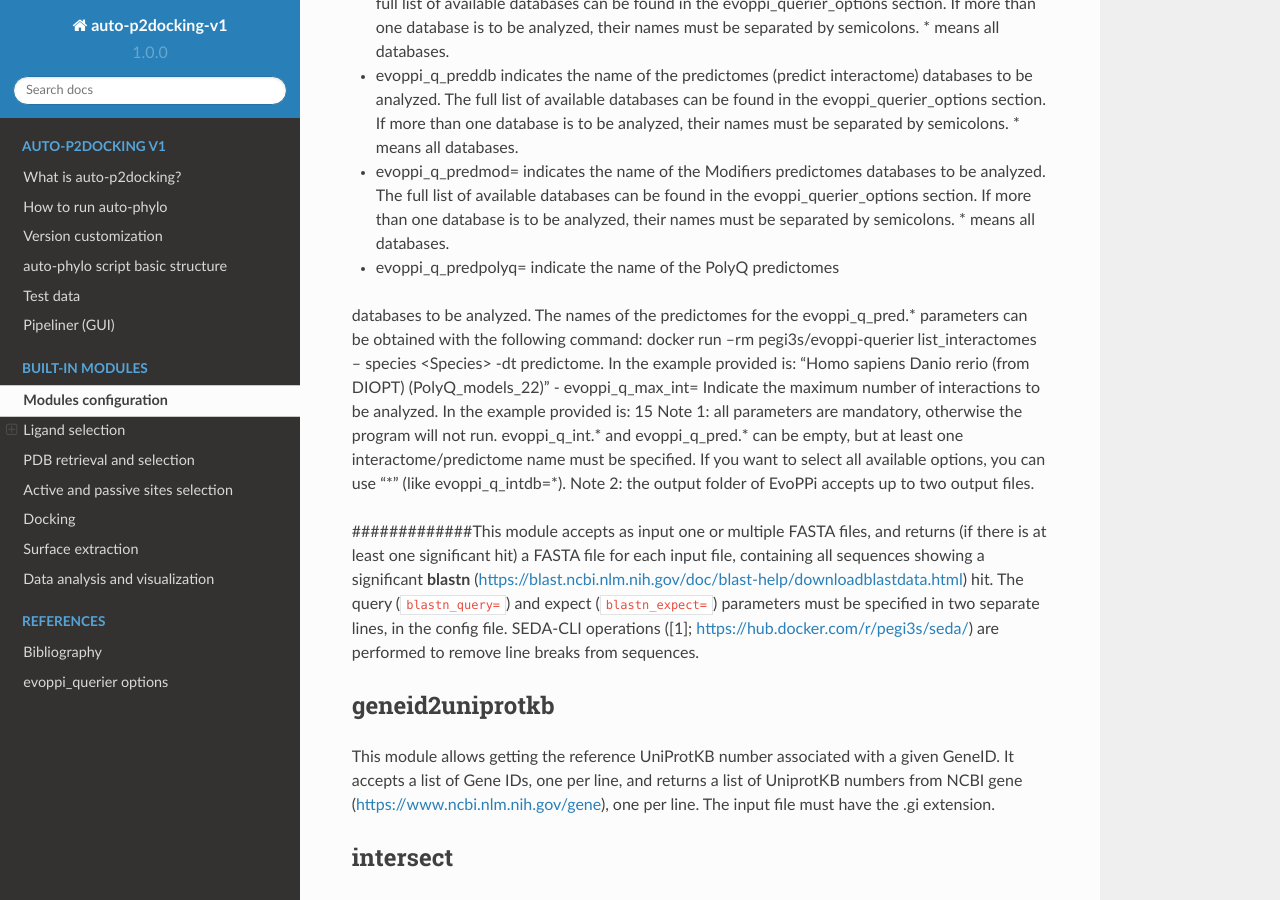
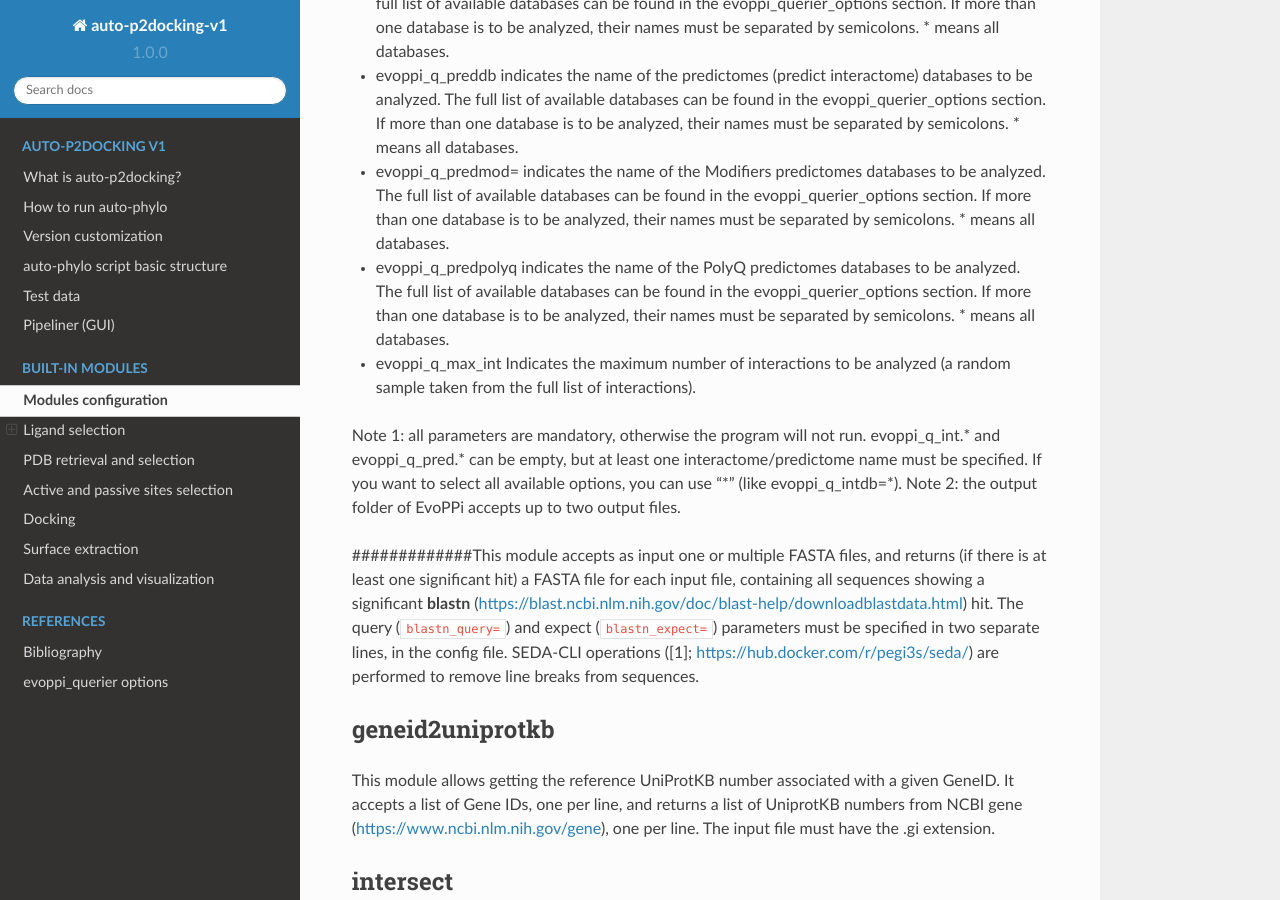
Before and after one commit to pegi3s/auto-p2docking-docs, a Sphinx documentation site: the page built from source/modules_1_ligand_selection.rst, in a window 1280 px wide and 900 px high, scrolled down 1126 px. Built offline with Sphinx 7.4.7 and the Read the Docs theme 2.0.0, drawn with Linux system fonts in a browser that asks for light colours.

Commit message:
Update modules_1_ligand_selection.rst

```diff
--- a/source/modules_1_ligand_selection.rst
+++ b/source/modules_1_ligand_selection.rst
@@ -40,14 +40,10 @@ where:
 
 - evoppi_q_predmod= indicates the name of the Modifiers predictomes databases to be analyzed. The full list of available databases can be found in the evoppi_querier_options section. If more than one database is to be analyzed, their names must be separated by semicolons. * means all databases.
 
-- evoppi_q_predpolyq= indicate the name of the PolyQ predictomes
-databases to be analyzed. The names of the predictomes for the
-evoppi_q_pred.* parameters can be obtained with the following
-command: docker run --rm pegi3s/evoppi-querier list_interactomes --
-species <Species> -dt predictome. In the example provided is: "Homo
-sapiens Danio rerio (from DIOPT) (PolyQ_models_22)"
-- evoppi_q_max_int= Indicate the maximum number of interactions to be
-analyzed. In the example provided is: 15
+- evoppi_q_predpolyq indicates the name of the PolyQ predictomes databases to be analyzed. The full list of available databases can be found in the evoppi_querier_options section. If more than one database is to be analyzed, their names must be separated by semicolons. * means all databases.
+
+- evoppi_q_max_int Indicates the maximum number of interactions to be analyzed (a random sample taken from the full list of interactions).
+
 Note 1: all parameters are mandatory, otherwise the program will not run.
 evoppi_q_int.* and evoppi_q_pred.* can be empty, but at least one
 interactome/predictome name must be specified. If you want to select all available
```
